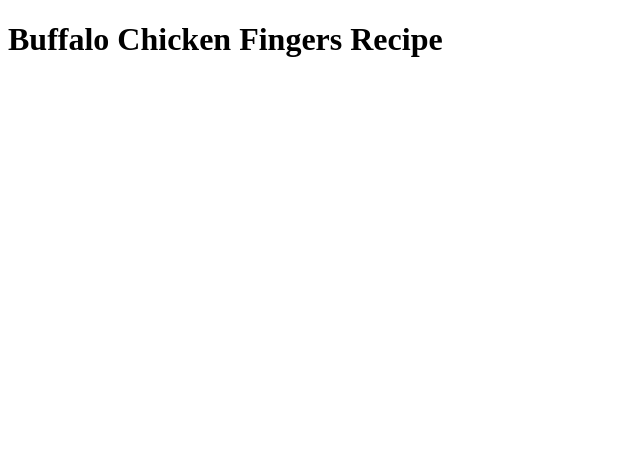
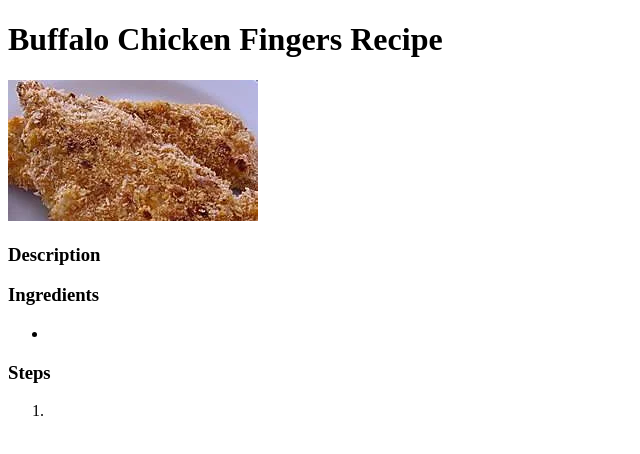
Before and after one commit to antdawg1234/odin-recipes, a plain HTML site: page recipes/buffalo-chicken.html in a window 1280 px wide. Shown: the whole page, without its empty margins (0-640 px from the left). Drawn offline with Linux system fonts and the light colour scheme.

Commit message:
Add buffchicken.jpg image to buffalo-chicken.html

```diff
--- a/recipes/buffalo-chicken.html
+++ b/recipes/buffalo-chicken.html
@@ -6,7 +6,36 @@
     <meta name="viewport" content="width=device-width, initial-scale=1.0">
     <title>Buffalo Chicken Fingers Recipe</title>
 </head>
+<!-- This page should have the following content:
+
+    An image of the finished dish under the h1 heading that you added earlier.
+    You can find images of the dish on google or the site recipe site we linked
+    to earlier.
+
+    Under the image, it should have an appropriately sized “Description”
+    heading followed by a paragraph or two describing the recipe.
+
+    Under the description, add an “Ingredients” heading followed by an
+    unordered list of the ingredients needed for the recipe.
+
+    Finally, under the ingredients list, add a “Steps” heading followed by an
+    ordered list of the steps needed for making the dish.
+
+-->
 <body>
     <h1>Buffalo Chicken Fingers Recipe</h1>
+    <img src="img/buffchicken.jpg" alt="Buffalo Chicken Fingers">
+
+    <h3>Description</h3>
+        <p></p>
+    <h3>Ingredients</h3>
+        <ul>
+            <li></li>
+        </ul>
+    <h3>Steps</h3>
+        <ol>
+            <li></li>
+        </ol>
+
 </body>
 </html>
```
Also changed, not shown: recipes/img/buffchicken.jpg (added).
